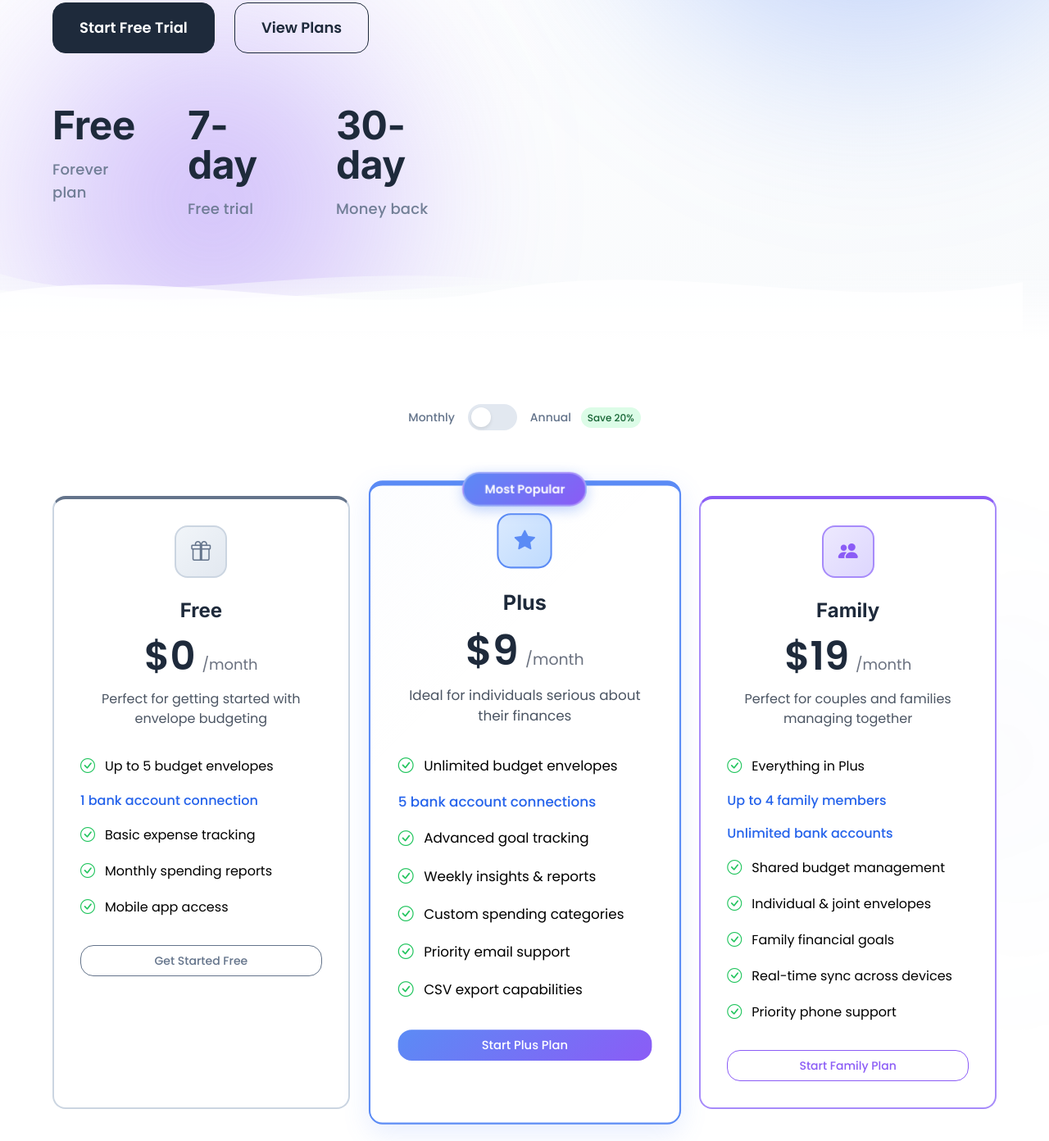
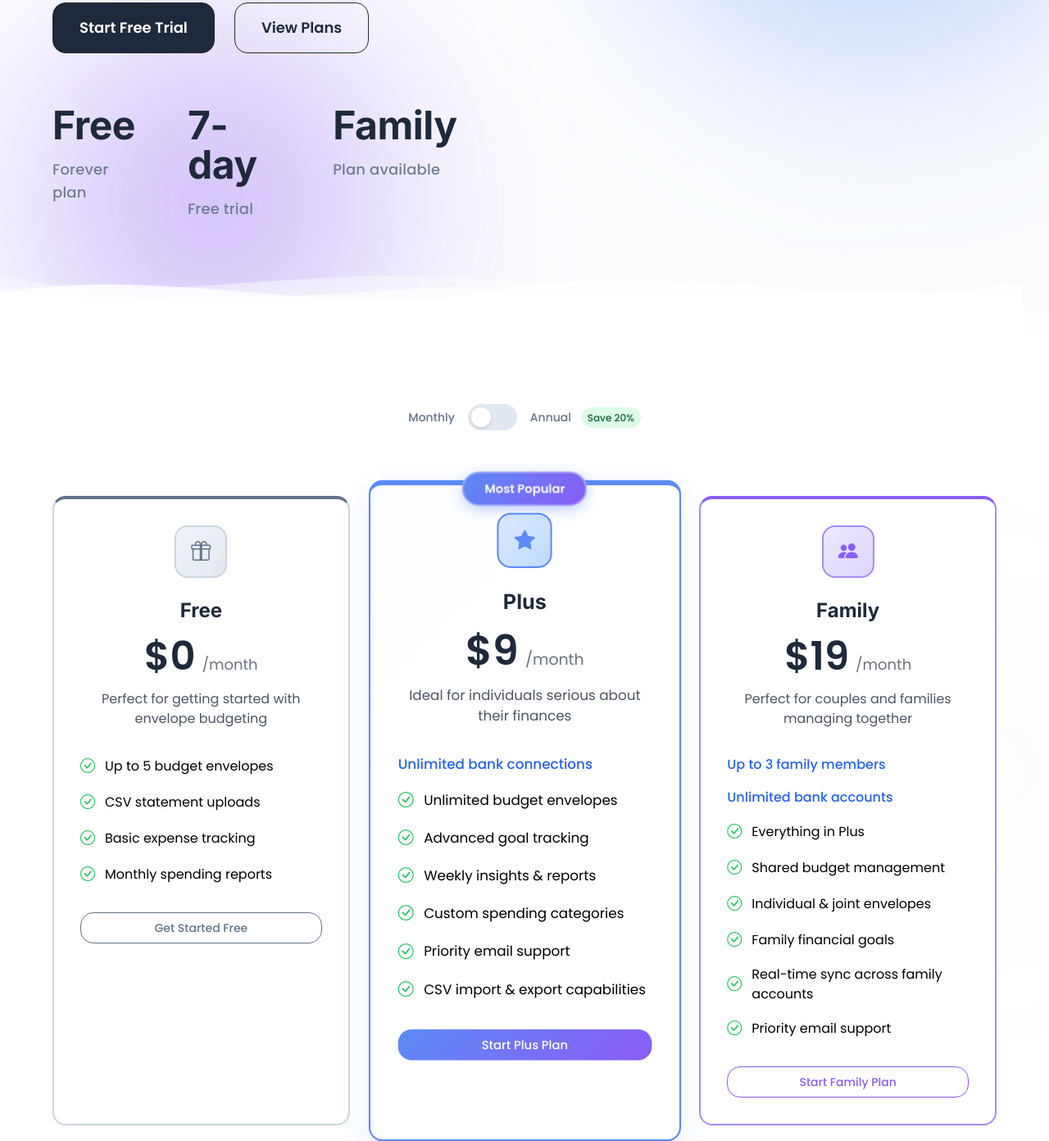
Before and after one commit to BosnaZmaj/sakura-css, a website built with Vite: page pricing.html in a window 1280 px wide. Shown: the part 431-1823 px from the top of the page at 82% size. Built offline with nearby package versions, Linux system fonts and the light colour scheme.

Commit message:
Update pricing plans and remove outdated features
- Remove mobile app access from Free plan (no mobile app yet)
- Update Free plan to emphasize CSV statement uploads instead of bank connections
- Enhance Plus plan with unlimited bank connections prominently featured
- Add CSV import & export capabilities to Plus plan
- Reorder Family plan features to highlight key benefits (3 family members, unlimited bank accounts)
- Update Family plan sync messaging to be family-specific
- Change phone support to email support for Family plan
- Replace money-back guarantee references with security and family plan messaging

```diff
--- a/index.html
+++ b/index.html
@@ -573,7 +573,7 @@
                     <div class="sakura-guarantee-badges">
                         <div class="sakura-guarantee-item">
                             <i class="bi bi-shield-check"></i>
-                            <span>30-day money-back guarantee</span>
+                            <span>Bank-level security protection</span>
                         </div>
                         <div class="sakura-guarantee-item">
                             <i class="bi bi-x-circle"></i>
--- a/pricing.html
+++ b/pricing.html
@@ -55,8 +55,8 @@
                             <span class="sakura-stat-label">Free trial</span>
                         </div>
                         <div class="sakura-stat">
-                            <span class="sakura-stat-number">30-day</span>
-                            <span class="sakura-stat-label">Money back</span>
+                            <span class="sakura-stat-number">Family</span>
+                            <span class="sakura-stat-label">Plan available</span>
                         </div>
                     </div>
                 </div>
@@ -130,7 +130,8 @@
                             <span>Up to 5 budget envelopes</span>
                         </div>
                         <div class="sakura-feature-item">
-                            <span class="sakura-feature-limit">1 bank account connection</span>
+                            <i class="bi bi-check-circle"></i>
+                            <span>CSV statement uploads</span>
                         </div>
                         <div class="sakura-feature-item">
                             <i class="bi bi-check-circle"></i>
@@ -139,10 +140,6 @@
                         <div class="sakura-feature-item">
                             <i class="bi bi-check-circle"></i>
                             <span>Monthly spending reports</span>
-                        </div>
-                        <div class="sakura-feature-item">
-                            <i class="bi bi-check-circle"></i>
-                            <span>Mobile app access</span>
                         </div>
                     </div>
 
@@ -167,11 +164,11 @@
 
                     <div class="sakura-pricing-features">
                         <div class="sakura-feature-item">
+                            <span class="sakura-feature-limit">Unlimited bank connections</span>
+                        </div>
+                        <div class="sakura-feature-item">
                             <i class="bi bi-check-circle"></i>
                             <span>Unlimited budget envelopes</span>
-                        </div>
-                        <div class="sakura-feature-item">
-                            <span class="sakura-feature-limit">5 bank account connections</span>
                         </div>
                         <div class="sakura-feature-item">
                             <i class="bi bi-check-circle"></i>
@@ -191,7 +188,7 @@
                         </div>
                         <div class="sakura-feature-item">
                             <i class="bi bi-check-circle"></i>
-                            <span>CSV export capabilities</span>
+                            <span>CSV import & export capabilities</span>
                         </div>
                     </div>
 
@@ -215,14 +212,14 @@
 
                     <div class="sakura-pricing-features">
                         <div class="sakura-feature-item">
-                            <i class="bi bi-check-circle"></i>
-                            <span>Everything in Plus</span>
-                        </div>
-                        <div class="sakura-feature-item">
-                            <span class="sakura-feature-limit">Up to 4 family members</span>
+                            <span class="sakura-feature-limit">Up to 3 family members</span>
                         </div>
                         <div class="sakura-feature-item">
                             <span class="sakura-feature-limit">Unlimited bank accounts</span>
+                        </div>
+                        <div class="sakura-feature-item">
+                            <i class="bi bi-check-circle"></i>
+                            <span>Everything in Plus</span>
                         </div>
                         <div class="sakura-feature-item">
                             <i class="bi bi-check-circle"></i>
@@ -238,11 +235,11 @@
                         </div>
                         <div class="sakura-feature-item">
                             <i class="bi bi-check-circle"></i>
-                            <span>Real-time sync across devices</span>
+                            <span>Real-time sync across family accounts</span>
                         </div>
                         <div class="sakura-feature-item">
                             <i class="bi bi-check-circle"></i>
-                            <span>Priority phone support</span>
+                            <span>Priority email support</span>
                         </div>
                     </div>
 
@@ -303,10 +300,10 @@
 
                 <div class="sakura-faq-item">
                     <div class="sakura-faq-icon">
-                        <i class="bi bi-arrow-clockwise"></i>
+                        <i class="bi bi-headset"></i>
                     </div>
-                    <h3>Do you offer refunds?</h3>
-                    <p>We offer a 30-day money-back guarantee. If you're not satisfied within the first 30 days, we'll provide a full refund, no questions asked.</p>
+                    <h3>What support do you provide?</h3>
+                    <p>We offer comprehensive support including email assistance, live chat, and an extensive help center with tutorials and guides to help you succeed.</p>
                 </div>
             </div>
         </div>
```
